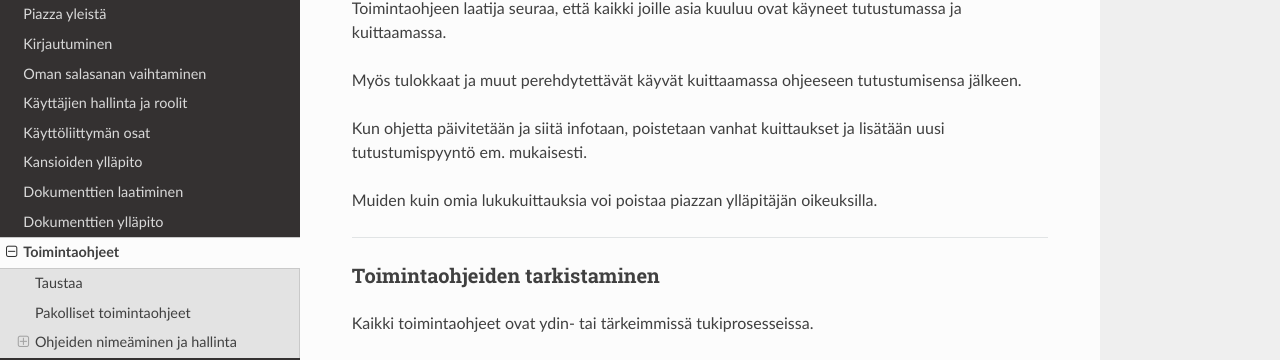
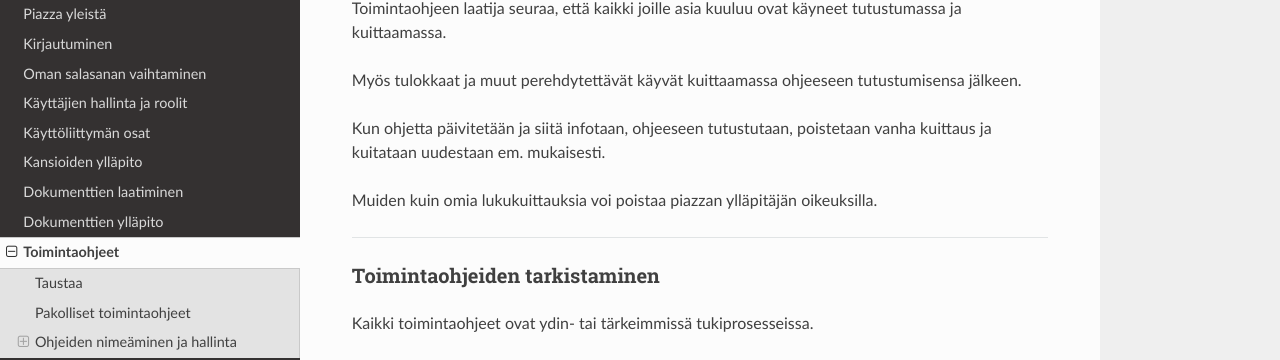
Before and after one commit to netmiller/piazzadoc, an MkDocs documentation site: the page built from sivut/toimintaohjeet.md, in a window 1280 px wide and 900 px high, scrolled down 1899 px. Shown: the part 206-566 px from the top of the window. Built offline with MkDocs 1.6.1, drawn with Linux system fonts in a browser that asks for light colours; nearby versions of some CDN libraries; old or Windows-style settings are respelled for this version of MkDocs.

Commit message:
Update toimintaohjeet.md

```diff
--- a/sivut/toimintaohjeet.md
+++ b/sivut/toimintaohjeet.md
@@ -68,7 +68,7 @@ Toimintaohjeen laatija seuraa, että kaikki joille asia kuuluu ovat käyneet tut
 
 Myös tulokkaat ja muut perehdytettävät käyvät kuittaamassa ohjeeseen tutustumisensa jälkeen.
 
-Kun ohjetta päivitetään ja siitä infotaan, poistetaan vanhat kuittaukset ja lisätään uusi tutustumispyyntö em. mukaisesti.
+Kun ohjetta päivitetään ja siitä infotaan, ohjeeseen tutustutaan, poistetaan vanha kuittaus ja kuitataan uudestaan em. mukaisesti.
 
 Muiden kuin omia lukukuittauksia voi poistaa piazzan ylläpitäjän oikeuksilla.
 
```
